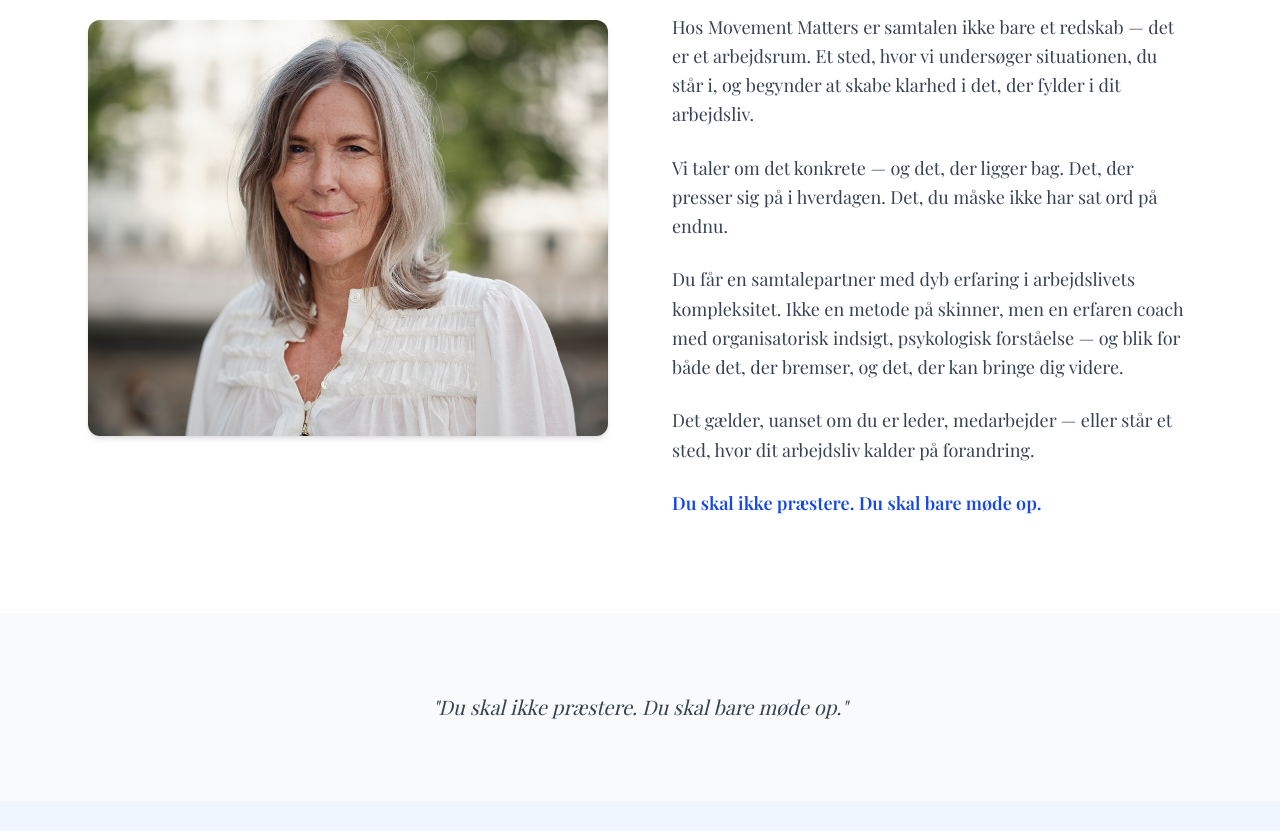
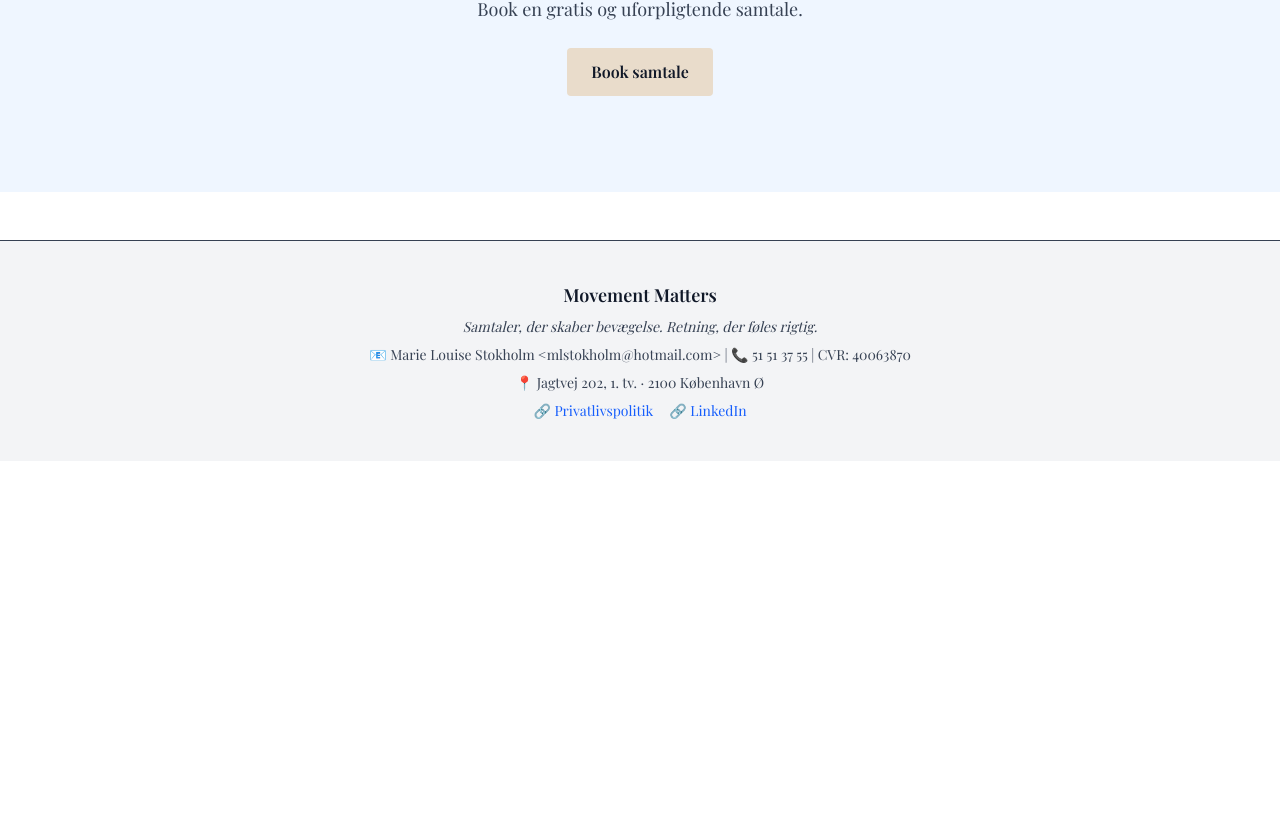
Before and after one commit to nordic-agency/marielouisestokholm, a Next.js app: page / in a window 1280 px wide. Shown: the part 6569-7400 px from the top of the page. After the commit the page ends 7030 px from the top, so only its background shows below. Built offline with nearby package versions, Linux system fonts and the light colour scheme.

Commit message:
Revision: Slet 'Samtalen er centrum' sektion

```diff
--- a/src/app/page.tsx
+++ b/src/app/page.tsx
@@ -445,34 +445,6 @@ export default function Home() {
 
 
 
-      {/* Samtalen er centrum */}
-      <section className="py-24 px-6 max-w-6xl mx-auto grid md:grid-cols-2 gap-16 items-center">
-        <div className="order-2 md:order-1">
-          <Image
-            src="/images/index-portrait.jpg"
-            alt="Marie Louise i samtale"
-            width={800}
-            height={600}
-            className="rounded-xl shadow-md w-full object-cover"
-          />
-        </div>
-        <div className="order-1 md:order-2 space-y-6">
-          <h2 className="text-3xl md:text-4xl font-serif font-bold text-gray-900 leading-snug tracking-tight">Samtalen er centrum</h2>
-          <p className="text-lg leading-relaxed text-gray-700">Hos Movement Matters er samtalen ikke bare et redskab — det er et arbejdsrum. Et sted, hvor vi undersøger situationen, du står i, og begynder at skabe klarhed i det, der fylder i dit arbejdsliv.</p>
-          <p className="text-lg leading-relaxed text-gray-700">Vi taler om det konkrete — og det, der ligger bag. Det, der presser sig på i hverdagen. Det, du måske ikke har sat ord på endnu.</p>
-          <p className="text-lg leading-relaxed text-gray-700">Du får en samtalepartner med dyb erfaring i arbejdslivets kompleksitet. Ikke en metode på skinner, men en erfaren coach med organisatorisk indsigt, psykologisk forståelse — og blik for både det, der bremser, og det, der kan bringe dig videre.</p>
-          <p className="text-lg leading-relaxed text-gray-700">Det gælder, uanset om du er leder, medarbejder — eller står et sted, hvor dit arbejdsliv kalder på forandring.</p>
-          <p className="font-semibold text-blue-700 text-lg">Du skal ikke præstere. Du skal bare møde op.</p>
-        </div>
-      </section>
-
-      <section className="py-20 text-center bg-gray-50">
-        <div className="max-w-3xl mx-auto px-6">
-          <p className="text-xl italic text-gray-700">
-            "Du skal ikke præstere. Du skal bare møde op."
-          </p>
-        </div>
-      </section>
 
       {/* Call to Action */}
       <section className="py-24 px-6 bg-blue-50 text-center">
```
